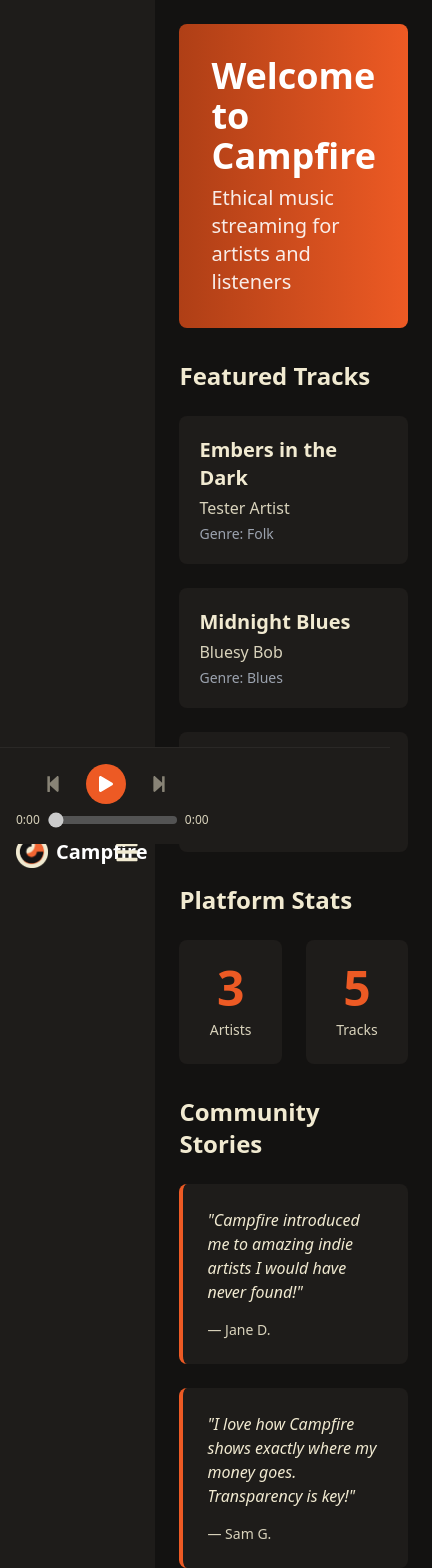
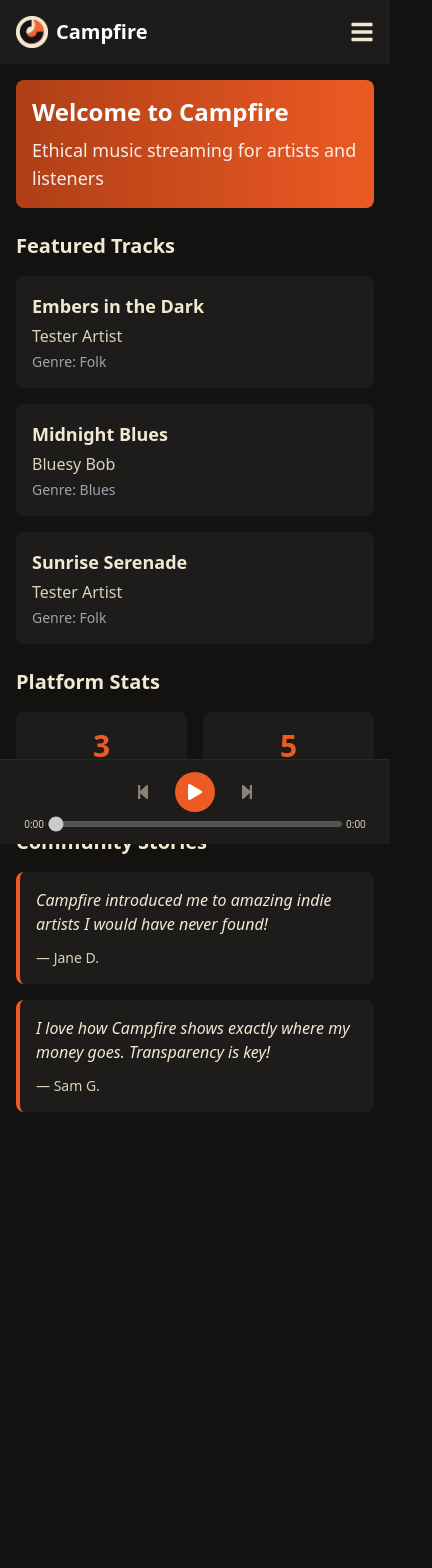
Before and after one commit to johanneslarson/campfirev1, a React (Create React App) app: page / in a window 390 px wide. Shown: the top 1568 px of the page, 432 px wide, since content can reach past the window. After the commit the page ends 1240 px from the top, so only its background shows below. Built offline with nearby package versions, Linux system fonts and the light colour scheme; a web font is replaced by a local one.

Commit message:
Fix mobile responsiveness issues throughout the app

```diff
--- a/src/App.tsx
+++ b/src/App.tsx
@@ -27,7 +27,7 @@ function App() {
       <MobileSidebar isOpen={isMenuOpen} toggleMenu={toggleMenu} closeMenu={closeMenu} />
 
       {/* Main Content */}
-      <main className="flex-1 pb-28 md:ml-64 w-full">
+      <main className="flex-1 pb-28 md:ml-64 w-full pt-16 md:pt-0">
         <Routes>
           <Route path="/" element={<Home />} />
           <Route path="/artist/:id" element={<ArtistProfile />} />
--- a/src/components/MobileSidebar.tsx
+++ b/src/components/MobileSidebar.tsx
@@ -20,8 +20,8 @@ function MobileSidebar({ isOpen, toggleMenu, closeMenu }: MobileSidebarProps) {
         />
       )}
 
-      {/* Mobile Header Bar */}
-      <div className="flex justify-between items-center p-4 bg-dark-lighter text-white md:hidden">
+      {/* Mobile Header Bar - Fixed at top */}
+      <div className="fixed top-0 left-0 right-0 flex justify-between items-center p-4 bg-dark-lighter text-white md:hidden z-30">
         {/* Logo/Brand */}
         <div className="flex items-center">
           <img src="/assets/logo.png" alt="Campfire Logo" className="h-8 w-8 mr-2" />
@@ -38,15 +38,18 @@ function MobileSidebar({ isOpen, toggleMenu, closeMenu }: MobileSidebarProps) {
         </button>
       </div>
 
-      {/* Sidebar */}
-      <div className={`fixed inset-y-0 left-0 transform ${isOpen ? 'translate-x-0' : '-translate-x-full'} w-64 bg-dark-lighter text-white transition-transform duration-300 ease-in-out z-50 pt-16 md:hidden overflow-y-auto`}>
-        <nav className="mt-8">
-          <ul className="space-y-2 px-4">
+      {/* Sidebar - Higher z-index than header */}
+      <div
+        className={`fixed inset-y-0 left-0 transform ${isOpen ? 'translate-x-0' : '-translate-x-full'} w-64 bg-dark-lighter text-white transition-transform duration-300 ease-in-out z-50 md:hidden overflow-y-auto`}
+        style={{ paddingTop: '4rem' }} // Add space for the fixed header
+      >
+        <nav>
+          <ul className="space-y-2 px-4 py-2">
             <li>
               <NavLink
                 to="/"
                 className={({ isActive }) =>
-                  `flex items-center py-2 px-4 rounded-lg transition-colors ${
+                  `flex items-center py-3 px-4 rounded-lg transition-colors ${
                     isActive ? 'bg-primary text-white' : 'text-gray-300 hover:bg-dark-light'
                   }`
                 }
@@ -61,7 +64,7 @@ function MobileSidebar({ isOpen, toggleMenu, closeMenu }: MobileSidebarProps) {
               <NavLink
                 to="/search"
                 className={({ isActive }) =>
-                  `flex items-center py-2 px-4 rounded-lg transition-colors ${
+                  `flex items-center py-3 px-4 rounded-lg transition-colors ${
                     isActive ? 'bg-primary text-white' : 'text-gray-300 hover:bg-dark-light'
                   }`
                 }
@@ -75,7 +78,7 @@ function MobileSidebar({ isOpen, toggleMenu, closeMenu }: MobileSidebarProps) {
               <NavLink
                 to="/playlist"
                 className={({ isActive }) =>
-                  `flex items-center py-2 px-4 rounded-lg transition-colors ${
+                  `flex items-center py-3 px-4 rounded-lg transition-colors ${
                     isActive ? 'bg-primary text-white' : 'text-gray-300 hover:bg-dark-light'
                   }`
                 }
@@ -89,7 +92,7 @@ function MobileSidebar({ isOpen, toggleMenu, closeMenu }: MobileSidebarProps) {
               <NavLink
                 to="/dashboard"
                 className={({ isActive }) =>
-                  `flex items-center py-2 px-4 rounded-lg transition-colors ${
+                  `flex items-center py-3 px-4 rounded-lg transition-colors ${
                     isActive ? 'bg-primary text-white' : 'text-gray-300 hover:bg-dark-light'
                   }`
                 }
@@ -103,7 +106,7 @@ function MobileSidebar({ isOpen, toggleMenu, closeMenu }: MobileSidebarProps) {
               <NavLink
                 to="/settings"
                 className={({ isActive }) =>
-                  `flex items-center py-2 px-4 rounded-lg transition-colors ${
+                  `flex items-center py-3 px-4 rounded-lg transition-colors ${
                     isActive ? 'bg-primary text-white' : 'text-gray-300 hover:bg-dark-light'
                   }`
                 }
--- a/src/components/Player.tsx
+++ b/src/components/Player.tsx
@@ -106,7 +106,7 @@ function Player() {
   };
 
   return (
-    <div className="fixed bottom-0 left-0 right-0 bg-dark-lighter border-t border-dark-light py-4 px-4 z-10">
+    <div className="fixed bottom-0 left-0 right-0 bg-dark-lighter border-t border-dark-light py-3 px-4 z-30">
       {/* Audio element (hidden) */}
       <audio ref={audioRef} />
 
@@ -126,15 +126,15 @@ function Player() {
         </div>
 
         {/* Player Controls */}
-        <div className="flex flex-col items-center w-2/4">
-          <div className="flex items-center space-x-6 mb-2">
+        <div className="flex flex-col items-center w-full sm:w-2/4">
+          <div className="flex items-center justify-center space-x-5 sm:space-x-6 mb-1 sm:mb-2">
             <button
               onClick={playPrev}
               disabled={!currentTrack}
-              className="text-accent hover:text-primary transition-colors disabled:opacity-50"
+              className="text-accent hover:text-primary transition-colors disabled:opacity-50 p-1"
               aria-label="Previous track"
             >
-              <FaIcons.FaStepBackward size={18} />
+              <FaIcons.FaStepBackward size={16} />
             </button>
 
             <button
@@ -155,29 +155,36 @@ function Player() {
             <button
               onClick={playNext}
               disabled={!currentTrack}
-              className="text-accent hover:text-primary transition-colors disabled:opacity-50"
+              className="text-accent hover:text-primary transition-colors disabled:opacity-50 p-1"
               aria-label="Next track"
             >
-              <FaIcons.FaStepForward size={18} />
+              <FaIcons.FaStepForward size={16} />
             </button>
           </div>
 
+          {/* Mobile Track Info (Shown only on small screens) */}
+          {currentTrack && (
+            <div className="sm:hidden text-center mb-1 w-full">
+              <p className="text-accent truncate font-medium text-xs">{currentTrack.title}</p>
+            </div>
+          )}
+
           {/* Progress Bar */}
-          <div className="w-full flex items-center space-x-2 text-xs text-gray-300">
-            <span className="w-10 text-right">{formatTime(progress)}</span>
+          <div className="w-full flex items-center space-x-1 sm:space-x-2 text-xs text-gray-300">
+            <span className="w-7 sm:w-10 text-right text-[10px] sm:text-xs">{formatTime(progress)}</span>
             <input
               type="range"
               min="0"
               max={duration || 0}
               value={progress}
               onChange={handleProgressChange}
-              className="flex-grow h-2 appearance-none bg-gray-600 rounded-full focus:outline-none hover:bg-gray-500"
+              className="flex-grow h-1.5 sm:h-2 appearance-none bg-gray-600 rounded-full focus:outline-none hover:bg-gray-500"
               style={{
                 background: `linear-gradient(to right, #ed5a24 ${(progress / (duration || 1)) * 100}%, #535353 0)`
               }}
               disabled={!currentTrack}
             />
-            <span className="w-10">{formatTime(duration)}</span>
+            <span className="w-7 sm:w-10 text-[10px] sm:text-xs">{formatTime(duration)}</span>
           </div>
         </div>
 
--- a/src/pages/Home.tsx
+++ b/src/pages/Home.tsx
@@ -11,23 +11,23 @@ function Home() {
   const stories = getCommunityStories();
 
   return (
-    <div className="p-6 max-w-screen-xl mx-auto space-y-8">
+    <div className="p-4 sm:p-6 max-w-screen-xl mx-auto space-y-6 sm:space-y-8">
       {/* Hero Section */}
-      <div className="bg-gradient-to-r from-primaryDark to-primary rounded-spotify p-8 text-white">
-        <h1 className="text-4xl font-bold mb-2">Welcome to Campfire</h1>
-        <p className="text-xl opacity-90">
+      <div className="bg-gradient-to-r from-primaryDark to-primary rounded-spotify p-4 sm:p-8 text-white">
+        <h1 className="text-2xl sm:text-4xl font-bold mb-2">Welcome to Campfire</h1>
+        <p className="text-lg sm:text-xl opacity-90">
           Ethical music streaming for artists and listeners
         </p>
       </div>
 
       {/* Featured Tracks Section */}
       <section>
-        <h2 className="text-2xl font-bold mb-6 text-accent">Featured Tracks</h2>
-        <div className="grid grid-cols-1 sm:grid-cols-2 md:grid-cols-3 gap-6">
+        <h2 className="text-xl sm:text-2xl font-bold mb-4 sm:mb-6 text-accent">Featured Tracks</h2>
+        <div className="grid grid-cols-1 sm:grid-cols-2 md:grid-cols-3 gap-4 sm:gap-6">
           {featuredTracks.map(track => (
             <div key={track.id} className="bg-dark-lighter rounded-spotify overflow-hidden">
-              <div className="p-5">
-                <h3 className="font-bold text-xl mb-1 text-accent">{track.title}</h3>
+              <div className="p-4 sm:p-5">
+                <h3 className="font-bold text-lg sm:text-xl mb-1 text-accent">{track.title}</h3>
                 <p className="text-gray-300 mb-1">
                   <Link to={`/artist/${track.artistId}`} className="hover:text-primary">
                     {track.artistName}
@@ -42,11 +42,11 @@ function Home() {
 
       {/* Platform Statistics */}
       <section>
-        <h2 className="text-2xl font-bold mb-6 text-accent">Platform Stats</h2>
-        <div className="grid grid-cols-2 md:grid-cols-4 gap-6">
+        <h2 className="text-xl sm:text-2xl font-bold mb-4 sm:mb-6 text-accent">Platform Stats</h2>
+        <div className="grid grid-cols-2 md:grid-cols-4 gap-4 sm:gap-6">
           {stats.map(stat => (
-            <div key={stat.label} className="bg-dark-lighter p-6 rounded-spotify text-center">
-              <p className="text-5xl font-bold text-primary mb-2">{stat.value}</p>
+            <div key={stat.label} className="bg-dark-lighter p-4 sm:p-6 rounded-spotify text-center">
+              <p className="text-3xl sm:text-5xl font-bold text-primary mb-1 sm:mb-2">{stat.value}</p>
               <p className="text-sm text-gray-300">{stat.label}</p>
             </div>
           ))}
@@ -55,11 +55,11 @@ function Home() {
 
       {/* Community Stories */}
       <section>
-        <h2 className="text-2xl font-bold mb-6 text-accent">Community Stories</h2>
-        <div className="grid grid-cols-1 md:grid-cols-2 gap-6">
+        <h2 className="text-xl sm:text-2xl font-bold mb-4 sm:mb-6 text-accent">Community Stories</h2>
+        <div className="grid grid-cols-1 md:grid-cols-2 gap-4 sm:gap-6">
           {stories.map(story => (
-            <blockquote key={story.author} className="bg-dark-lighter p-6 rounded-spotify relative border-l-4 border-primary">
-              <p className="italic text-accent mb-4">"{story.message}"</p>
+            <blockquote key={story.author} className="bg-dark-lighter p-4 sm:p-6 rounded-spotify relative border-l-4 border-primary">
+              <p className="italic text-accent mb-3 sm:mb-4">{story.message}</p>
               <footer className="text-sm text-gray-300">— {story.author}</footer>
             </blockquote>
           ))}
```
